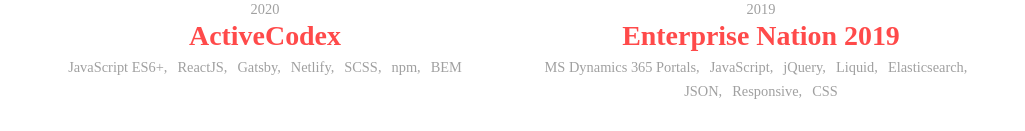
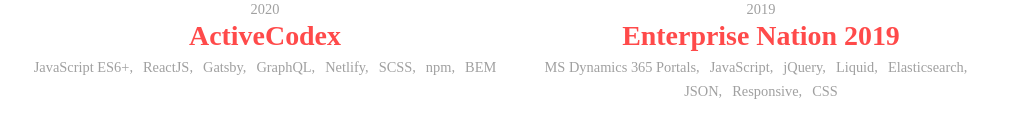
Before and after one commit to ActiveCodex/activecodex-2020, a Gatsby site: page / in a window 1280 px wide. Shown: the part 4817-4948 px from the top of the page, without its empty margins (127-1152 px from the left). Built offline with nearby package versions, Linux system fonts and the light colour scheme; Gatsby itself is replaced by a stand-in of ours; some packages are replaced by stand-ins of ours.

Commit message:
Update index.md

```diff
--- a/content/projects/2020-01-01-activecodex/index.md
+++ b/content/projects/2020-01-01-activecodex/index.md
@@ -12,6 +12,7 @@
     - "JavaScript ES6+"
     - "ReactJS"
     - "Gatsby"
+    - "GraphQL"
     - "Netlify"
     - "SCSS"
     - "npm"
```
